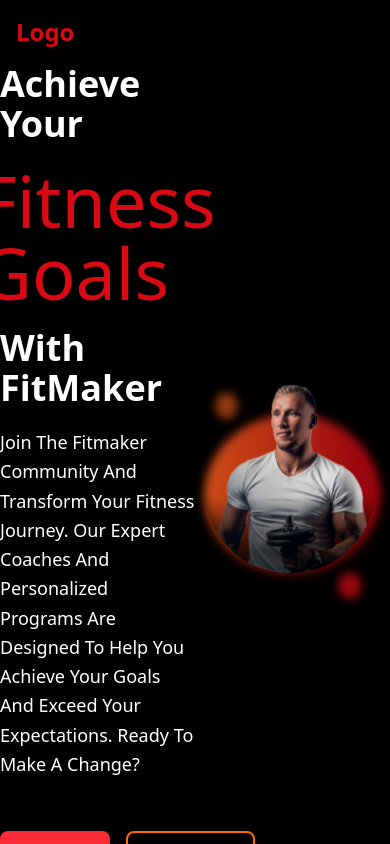
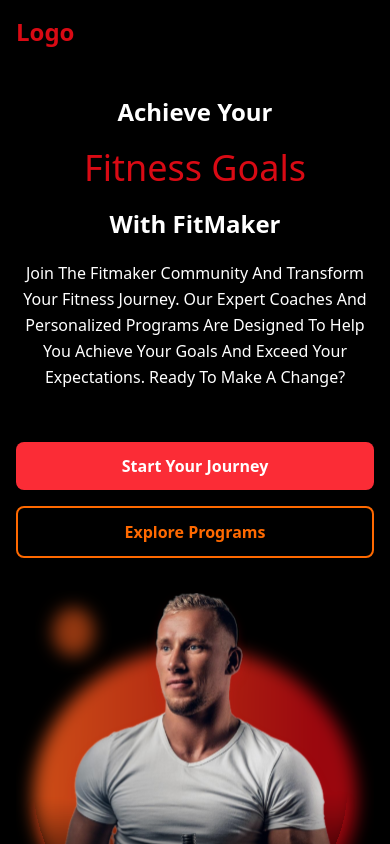
Before and after one commit to iamjuu/lifetime-fitness, a Next.js app: page / in a window 390 px wide. Shown: the top 844 px of the page. Built offline with nearby package versions, Linux system fonts and the light colour scheme.

Commit message:
hero setion complted

```diff
--- a/app/home/index.tsx
+++ b/app/home/index.tsx
@@ -1,45 +1,47 @@
 import { Hero } from '@/public'
 import Image from 'next/image'
 import React from 'react'
+import { PrimaryButton, SecondaryButton } from '@/components/button'
 
 const index = () => {
   return (
-    <div className='w-full items-center justify-center flex'>
-   <div className='w-[50%] flex flex-col gap-5'>
-      <div className='flex flex-col gap-5 items-center '>
-       <h1 className='text-white text-4xl font-bold'>
+    <div className='w-full items-center justify-center flex flex-col lg:flex-row px-4 sm:px-6 lg:px-8 py-8 lg:py-12'>
+   <div className='w-full lg:w-[50%] flex flex-col gap-5 text-center lg:text-left'>
+      <div className='flex flex-col gap-5 items-center lg:items-start'>
+       <h1 className='text-white text-2xl sm:text-3xl lg:text-4xl font-bold'>
         Achieve Your
        </h1>
-       <h1 className='text-[var(--secondary-color)] text-7xl font-medium'>
+       <h1 className='text-[var(--secondary-color)] text-4xl sm:text-5xl lg:text-7xl font-medium'>
         Fitness Goals
        </h1>
-       <h1 className='text-white text-4xl font-bold'>
+       <h1 className='text-white text-2xl sm:text-3xl lg:text-4xl font-bold'>
         With FitMaker
        </h1>
       </div>
 
-      <div className='text-left mb-8'>
-        <p className='text-white text-lg leading-relaxed'>
+      <div className='text-center lg:text-left mb-8'>
+        <p className='text-white text-base sm:text-lg leading-relaxed'>
           Join The Fitmaker Community And Transform Your Fitness Journey. Our Expert Coaches And Personalized Programs Are Designed To Help You Achieve Your Goals And Exceed Your Expectations. Ready To Make A Change?
         </p>
       </div>
 
-      <div className='flex gap-4'>
-        <button className='bg-red-500 text-white px-6 py-3 rounded-lg font-semibold hover:bg-red-600 transition-colors'>
+      <div className='flex flex-col sm:flex-row gap-4 justify-center lg:justify-start'>
+        <PrimaryButton>
           Start Your Journey
-        </button>
-        <button className='bg-transparent border-2 border-orange-500 text-orange-500 px-6 py-3 rounded-lg font-semibold hover:bg-orange-500 hover:text-white transition-colors'>
+        </PrimaryButton>
+        <SecondaryButton>
           Explore Programs
-        </button>
+        </SecondaryButton>
       </div>
    </div>
-   <div  className='w-[50%] flex items-center  justify-end'>
+   <div  className='w-full lg:w-[50%] flex items-center justify-center lg:justify-end mt-8 lg:mt-0'>
 
     <Image
     alt='hero'
     src={Hero}
     width={500}
     height={500}
+    className='w-full max-w-md lg:max-w-none'
     />
    </div>
     </div>
--- /dev/null
+++ b/components/button/index.tsx
@@ -0,0 +1,42 @@
+import React from 'react'
+
+interface ButtonProps {
+  children: React.ReactNode
+  onClick?: () => void
+  className?: string
+  type?: 'button' | 'submit' | 'reset'
+}
+
+export const PrimaryButton: React.FC<ButtonProps> = ({
+  children,
+  onClick,
+  className = '',
+  type = 'button'
+}) => {
+  return (
+    <button
+      type={type}
+      onClick={onClick}
+      className={`bg-red-500 text-white px-6 py-3 rounded-lg font-semibold hover:bg-red-600 transition-colors ${className}`}
+    >
+      {children}
+    </button>
+  )
+}
+
+export const SecondaryButton: React.FC<ButtonProps> = ({
+  children,
+  onClick,
+  className = '',
+  type = 'button'
+}) => {
+  return (
+    <button
+      type={type}
+      onClick={onClick}
+      className={`bg-transparent border-2 border-orange-500 text-orange-500 px-6 py-3 rounded-lg font-semibold hover:text-white transition-colors ${className}`}
+    >
+      {children}
+    </button>
+  )
+}
```
